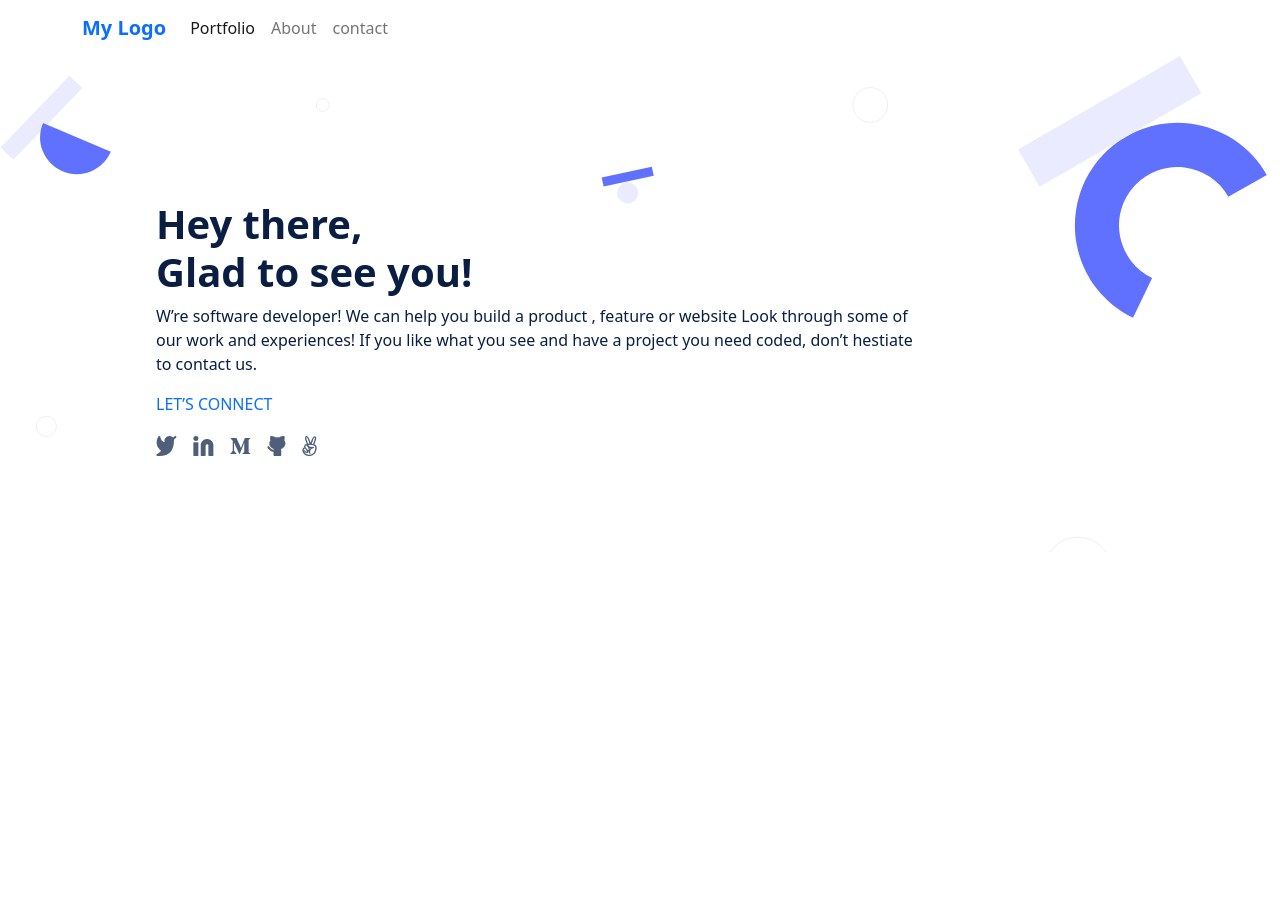
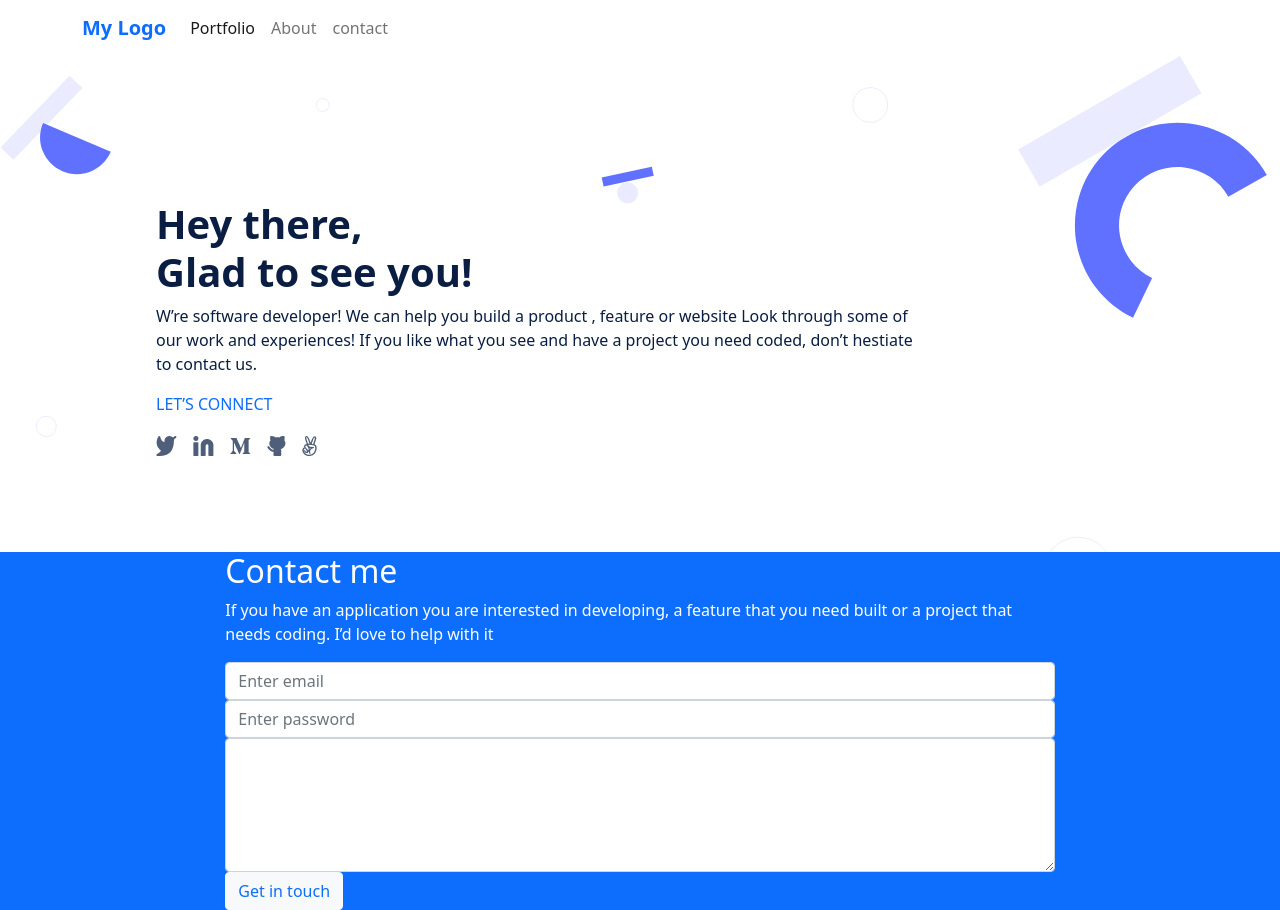
Before and after one commit to abdulhamiid/bootstrap, a plain HTML site: page index.html in a window 1280 px wide. Before the commit the page ends 800 px from the top, so only its background shows below. Drawn offline with nearby package versions, Linux system fonts and the light colour scheme.

Commit message:
form bootstrap skeleton code added

```diff
--- a/index.html
+++ b/index.html
@@ -66,6 +66,44 @@
       </div>
     </section>
   </main>
+
+  <!-- footer -->
+  <footer class="container-fluid bg-primary text-white">
+    <div class="row">
+      <div class="col-md-1 col-lg-2"></div>
+      <div class="col-12 col-sm-12 col-md-10 col-lg-8">
+        <header>
+          <h2>Contact me</h2>
+        </header>
+        <p class="contact__text">
+          If you have an application you are interested in developing, a feature
+          that you need built or a project that needs coding. I’d love to help
+          with it
+        </p>
+        <div>
+          <form action="https://formspree.io/f/mdobpebd"
+              method="post">
+            <div class="form-group">
+              <input type="email" class="form-control" id="email" placeholder="Enter email" name="email">
+            </div>
+            <div class="form-group">
+              <input type="password" class="form-control" id="pwd" placeholder="Enter password" name="pswd">
+            </div>
+            <div class="form-group">
+              <textarea class="form-control" rows="5" id="comment"></textarea>
+            </div>
+            <button type="submit" class="btn btn-light text-primary"> Get in touch</button>
+          </form>
+        </div>
+      </div>
+      <div class="col-md-1 col-lg-2"></div>
+    </div>
+  </footer>
+  <!-- footer -->
+
+
+
+
   <script src="https://cdn.jsdelivr.net/npm/bootstrap@5.0.2/dist/js/bootstrap.bundle.min.js" integrity="sha384-MrcW6ZMFYlzcLA8Nl+NtUVF0sA7MsXsP1UyJoMp4YLEuNSfAP+JcXn/tWtIaxVXM" crossorigin="anonymous"></script>
 </body>
 </html>
```
